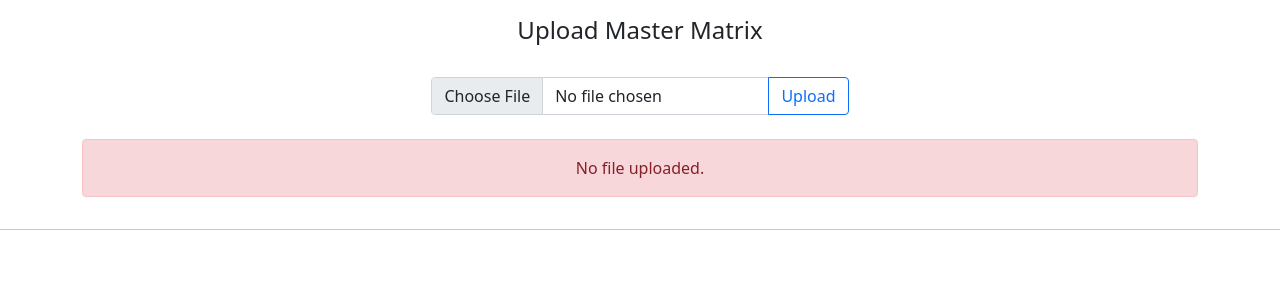
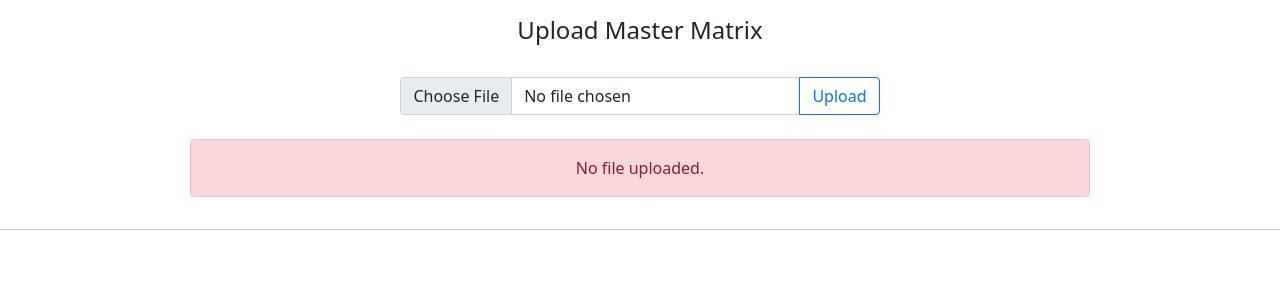
Before and after one commit to ganesh2257767/EID-Tool-Web, a FastAPI app: page / in a window 1280 px wide. Shown: the part 72-372 px from the top of the page. Run offline with FastAPI, Linux system fonts and the light colour scheme.

Commit message:
Style changes iteration 1

```diff
--- a/main.py
+++ b/main.py
@@ -25,8 +25,13 @@ oid_tab_show = ""
 
 final_oid_result = None
 final_eid_result = None
+display_table = None
 
 btn_status = "secondary", "disabled"
+
+class EmptyExcelException(Exception):
+    pass
+
 
 
 @app.get("/", response_class=HTMLResponse)
@@ -44,7 +49,7 @@ async def index(
     env: str = Form(default=None),
 ):
     form = await request.form()
-    global master_file_uploaded, master_file_name, eid_tab, oid_tab, eid_file_name, eid_file_uploaded, final_oid_result, final_eid_result, btn_status
+    global master_file_uploaded, master_file_name, eid_tab, oid_tab, eid_file_name, eid_file_uploaded, final_oid_result, final_eid_result, btn_status, display_table
 
     if "master-submit" in form.keys():
         eid_tab = "active"
@@ -88,7 +93,9 @@ async def index(
                 "eid_tab_show": eid_tab_show,
                 "oid_tab_show": oid_tab_show,
                 "final_eid_result": final_eid_result,
-                "btn_status": btn_status
+                "final_oid_result": final_oid_result,
+                "btn_status": btn_status,
+                "display_table": display_table,
             },
         )
 
@@ -112,7 +119,8 @@ async def index(
                 "final_oid_result": final_oid_result,
                 "eid_file_name": eid_file_name,
                 "eid_file_uploaded": eid_file_uploaded,
-                "btn_status": btn_status
+                "btn_status": btn_status,
+                "display_table": display_table,
             },
         )
 
@@ -157,11 +165,17 @@ def get_master_matrix(master_matrix_path):
             usecols=read_cols,
             converters={"Corp": str, "CONCATENATE": str},
         )
+        if master_matrix_dataframe.empty:
+            raise EmptyExcelException("Empty excel uploaded. Don't try to break me, I'm barely hanging on! :(")
     except ImportError as e:
         master_file_uploaded = False
         master_matrix_dataframe = None
         return e
-    except FileNotFoundError:
+    except FileNotFoundError as e:
+        master_file_uploaded = False
+        master_matrix_dataframe = None
+        return e
+    except EmptyExcelException as e:
         master_file_uploaded = False
         master_matrix_dataframe = None
         return e
@@ -198,16 +212,23 @@ def get_eid_sheet(eid_path) -> None:
             usecols=["ELIGIBILITY_ID", "OFFER_ID"],
             converters={"ELIGIBILITY_ID": str, "OFFER_ID": str},
         )
+        if eid_dataframe.empty:
+            raise EmptyExcelException("Empty excel uploaded. Don't try to break me, I'm barely hanging on! :(")
     except ImportError as e:
         eid_file_uploaded = False
         btn_status = "secondary", "disabled"
         eid_dataframe = None
         return e
-    except FileNotFoundError:
+    except FileNotFoundError as e:
         eid_file_uploaded = False
         btn_status = "secondary", "disabled"
         eid_dataframe = None
-        pass
+        return e
+    except EmptyExcelException as e:
+        eid_file_uploaded = False
+        btn_status = "secondary", "disabled"
+        eid_dataframe = None
+        return e
     except ValueError as e:
         eid_file_uploaded = False
         btn_status = "secondary", "disabled"
@@ -316,6 +337,3 @@ def create_output_table(result):
         .replace("<td>", '<td class="text-center">')
     )
     return final_eid_result_df
-
-if __name__ == "__main__":
-    uvicorn.run(app, host='0.0.0.0')
--- a/templates/index.html
+++ b/templates/index.html
@@ -26,22 +26,23 @@
             <div class="d-flex justify-content-center">
                 <form method="POST" enctype="multipart/form-data">
                     <div class="input-group px-4 py-4">
-                        <input name="master_file" type="file" class="form-control" required>
+                        <input name="master_file" type="file" class="form-control" style="width:400px" required>
                         <button name="master-submit" class="btn btn-outline-primary" type="submit">Upload</button>
                     </div>
+                </form>
             </div>
-            <div class="text-center">
+        </div>
+        <div class="d-flex justify-content-center">
             {% if master_file_uploaded %}
-                <div class="alert alert-primary text-center" role="alert">{{ master_file_name }} uploaded.</div>
+            <div class="alert alert-primary text-center" role="alert" style="width:900px">{{ master_file_name }}
+                uploaded.</div>
             {% else %}
             {% if master_error %}
-                <div class="alert alert-danger text-center" role="alert">{{ master_error }}</div>
+            <div class="alert alert-danger text-center" role="alert" style="width:900px">{{ master_error }}</div>
             {% else %}
-                <div class="alert alert-danger text-center" role="alert">No file uploaded.</div>
+            <div class="alert alert-danger text-center" role="alert" style="width:900px">No file uploaded.</div>
             {% endif %}
             {% endif %}
-            </div>
-            </form>
         </div>
     </div>
     <hr>
@@ -67,15 +68,19 @@
                 <form method="POST">
                     <div class="form-group input-group px-4 pt-2 pb-4">
                         <input name="eid" class="form-control" placeholder="EID (ex. EAC31)" type="input" required>
-                    </div> <!-- form-group// -->
+                    </div>
                     <div class="form-group text-center">
                         <button type="submit" class="btn btn-primary btn-block col-lg-6"
                             name="eid-submit">Submit</button>
-                    </div> <!-- form-group// -->
+                    </div>
                 </form>
             </div>
             {% if final_eid_result %}
-            <div class="px-5 py-4">
+            <hr>
+            <div class="d-flex justify-content-center px-3 py-3">
+                <h4>Results</h4>
+            </div>
+            <div class="px-5 py-2">
                 {{ final_eid_result|safe }}
             </div>
             {% endif %}
@@ -84,25 +89,26 @@
             aria-labelledby="oid-tab">
             <div class="container">
                 <div class="row">
-                    <h4 class="card-title mt-3 text-center">Upload EID Sheet</h4>
+                    <h4 class="mt-3 text-center">Upload EID Sheet</h4>
                     <div class="d-flex justify-content-center">
                         <form method="POST" enctype="multipart/form-data">
-                            <div class="input-group px-4 py-4">
+                            <div class="input-group px-4 py-4" >
                                 <input name="eid_file" type="file" class="form-control" required>
                                 <button name="eid-sheet-submit" class="btn btn-outline-primary"
                                     type="submit">Upload</button>
                             </div>
-                            <div class="form-group text-center">
+                            <div class="d-flex justify-content-center">
                                 {% if eid_file_uploaded %}
-                                <div class="alert alert-primary text-center" role="alert">{{ eid_file_name }} uploaded.</div>
-                                <!-- <small class="text-primary">{{ eid_file_name }} uploaded.</small> -->
+                                <div class="alert alert-primary text-center" role="alert" style="width:900px">{{
+                                    eid_file_name }} uploaded.
+                                </div>
                                 {% else %}
                                 {% if eid_error %}
-                                <div class="alert alert-danger text-center" role="alert">{{ eid_error }}</div>
-                                <!-- <small class="text-danger">{{ eid_error }}</small> -->
+                                <div class="alert alert-danger text-center" role="alert" style="width:900px">{{
+                                    eid_error }}</div>
                                 {% else %}
-                                <div class="alert alert-danger text-center" role="alert">No file uploaded.</div>
-                                <!-- <small class="text-danger">No file uploaded.</small> -->
+                                <div class="alert alert-danger text-center" role="alert" style="width:900px">No file
+                                    uploaded.</div>
                                 {% endif %}
                                 {% endif %}
                             </div>
@@ -136,25 +142,37 @@
                         </form>
                     </div>
                 </div>
-                <div class="row">
                 {% if final_oid_result %}
                 {% if display_table %}
-                            <p>Altice</p>
-                            <div class="px-5 py-4">
+                <hr>
+                <div class="row">
+                    <div class="d-flex justify-content-center px-3 py-3">
+                        <h4>Altice</h4>
+                    </div>
+                </div>
+                <div class="row">
+                    <div class="px-5 py-2">
                         {{ final_oid_result[0]|safe }}
                     </div>
-                            <p>Legacy</p>
+                </div>
+                <div class="row">
+                    <div class="d-flex justify-content-center px-3 py-3">
+                        <h4>Legacy</h4>
+                    </div>
+                </div>
+                <div class="row">
                     <div class="px-5 py-4">
                         {{ final_oid_result[1]|safe }}
                     </div>
+                </div>
                 {% else %}
+                <div class="row">
                     <div class="px-5 py-4">
                         {{ final_oid_result|safe }}
                     </div>
+                </div>
                 {% endif %}
                 {% endif %}
-                </div>
-            </div>
             </div>
         </div>
     </div>
```
Lines whose indentation alone changed are shown as unchanged.
